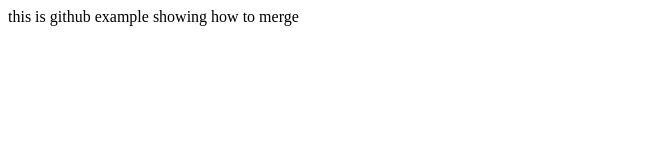
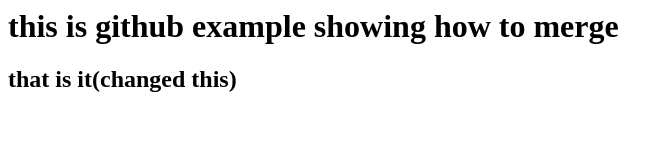
Before and after one commit to RafiqAhmadDar1/Git-Test, a plain HTML site: page index.html in a window 1280 px wide. Shown: the whole page, without its empty margins (0-672 px from the left). Drawn offline with Linux system fonts and the light colour scheme.

Commit message:
changed subheader

```diff
--- a/index.html
+++ b/index.html
@@ -1,4 +1,6 @@
 <html>
-<body>this is github example showing how to merge
+<body>
+<h1>this is github example showing how to merge</h1>
+<h2>that is it(changed this)</h2>
 </body>
 </html>
```
